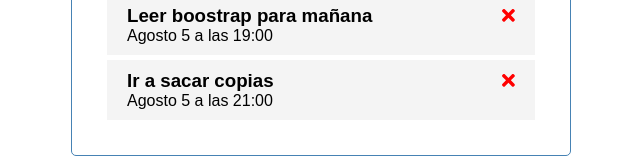
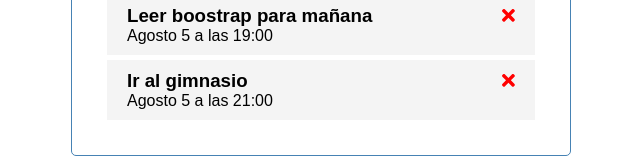
Before and after one commit to alego125/task-list-Angular, an Angular app in the folder Desktop/task_list/: page / in a window 1280 px wide. Shown: the part 263-423 px from the top of the page, without its empty margins (319-959 px from the left). Built offline with nearby package versions, Linux system fonts and the light colour scheme; data requests are answered from the project's data file.

Commit message:
Creacion de servidor json y logica de servicio

```diff
--- /dev/null
+++ b/Desktop/task_list/db.json
@@ -0,0 +1,28 @@
+{
+    "tasks":[
+        {
+            "id":1,
+            "text":"Compra semana",
+            "day":"Agosto 5 a las 12:00",
+            "remember":true
+        },
+        {
+            "id":2,
+            "text":"Estudiar para examen",
+            "day":"Agosto 5 a las 17:00",
+            "remember":true
+        },
+        {
+            "id":3,
+            "text":"Leer boostrap para mañana",
+            "day":"Agosto 5 a las 19:00",
+            "remember":true
+        },
+        {
+            "id":4,
+            "text":"Ir al gimnasio",
+            "day":"Agosto 5 a las 21:00",
+            "remember":true
+        }
+    ]
+}
--- a/Desktop/task_list/package.json
+++ b/Desktop/task_list/package.json
@@ -6,7 +6,8 @@
     "start": "ng serve",
     "build": "ng build",
     "watch": "ng build --watch --configuration development",
-    "test": "ng test"
+    "test": "ng test",
+    "server":"json-server --watch db.json --port 5001"
   },
   "private": true,
   "dependencies": {
--- a/Desktop/task_list/src/app/components/tasks/tasks.component.html
+++ b/Desktop/task_list/src/app/components/tasks/tasks.component.html
@@ -1,6 +1,7 @@
 <!--Agregamos los items mediante el componente tasks-item para cada tarjeta que tengamos de informacion
 Recorremos todas las tareas pero en vez de mostrarla directamente en este componente loq ue hacemos es enviarla al componente de tarea mediante un bining-->
 <!--Esta viene siendo una de las tarjetas por lo cual vamos a recibir una tarea por tarjeta-->
+<!--Le pasamos la tarea que recibimos en el ngFor mediante binding con [task]-->
 <app-tasks-item
     *ngFor="let task of tasks"
     [task]="task"
--- a/Desktop/task_list/src/app/components/tasks/tasks.component.ts
+++ b/Desktop/task_list/src/app/components/tasks/tasks.component.ts
@@ -1,9 +1,10 @@
 import { Component, OnInit } from '@angular/core';
-//Importamos la lista de tareas desde TASK para trabajar con ellas
-import { TASK } from 'src/app/mock-task';
-//Tambien importamos la interface para poder trabajar con ella
+
+//Importamos el taskSrvice para que la tareas se puedan obtener del json de la base ded atos
+import { TaskService } from 'src/app/service/task.service';
+
+//Importamos a Task para que podamos hacer uso de esta cuando llamamos al servicio para obtener mediante el metodo get la tarea
 import { Task } from 'src/app/task';
-
 
 @Component({
   selector: 'app-tasks',
@@ -13,12 +14,21 @@
 export class TasksComponent implements OnInit {
 
   //Guardamos en un array toda la lista de tareas que tenemos en el JSON que habiamos creado
-  tasks:Task[] = TASK;
+  tasks:Task[] = [];
 
 
-  constructor() { }
+  //En el constructor lo que hacemos es inicializar nuestro servicio
+  constructor(
+    private taskService:TaskService
+  ) { }
 
+  //Aqui lo que hacemos es llamar a nuestro servicio
   ngOnInit(): void {
+    //Aca para recibir la informacion del servicio al ser la funcion getTask asincronica debemos usar una promesa mediante la funcion subscribe para obtener la informacion
+    //Ahora si luego de esto las tareas estas que recibimos las asignamos a nuestra varaible tasks
+    this.taskService.getTask().subscribe( tasks => [
+      this.tasks = tasks
+    ]);
   }
 
 }
--- /dev/null
+++ b/Desktop/task_list/src/app/service/task.service.ts
@@ -0,0 +1,30 @@
+//Con este componente ya nuestro modulo no esta manejando la logica de llamar la informacion de la base de datos si no que lo que tenemos es un servicio que lo que hace es manejar los datos de la base ded atos o de neustro archivo json y esta es enviada al componente para mostrarlo
+import { Injectable } from '@angular/core';
+//Importamos la lista de tareas desde TASK para trabajar con ellas
+import { TASK } from 'src/app/mock-task';
+//Tambien importamos la interface para poder trabajar con ella
+import { Task } from 'src/app/task';
+//Con las sigientes importaciones vamos a poder hacer peticiones get y post a nuestra base de datos
+import {HttpClient, HttpHandler} from '@angular/common/http'
+//Importamos la siguiente libreria que nos va a permitir manejar o definir que un metodo es asincronico
+import { Observable, of } from 'rxjs';
+
+@Injectable({
+  providedIn: 'root'
+})
+export class TaskService {
+
+  //Guardamos la url del servidor en un parametro o constante, esto tambien se podria guardar en una variable de entorno
+  private apiUrl = 'http://localhost:5001/tasks';
+
+  //Inicializamos en el constructor el metodo de tiopo httpClient
+  constructor(
+    private http:HttpClient
+  ) { }
+
+  //Le decimos que este metodo es un observable de tipo Task[] es decir que sera un metodo asincronico, ya que en la vida real todas estas peticiones a la base de datos son asincronicas
+  getTask():Observable<Task[]>{
+    //Mediante la siguiente linea y con el metodo get loq ue hacemos es obtener la lista de tareas
+    return this.http.get<Task[]>(this.apiUrl)
+  }
+}
```
Also changed, not shown: Desktop/task_list/src/app/app.module.ts (+6 -2 lines), 1 other file (tests, documents, lock files or other folders).
